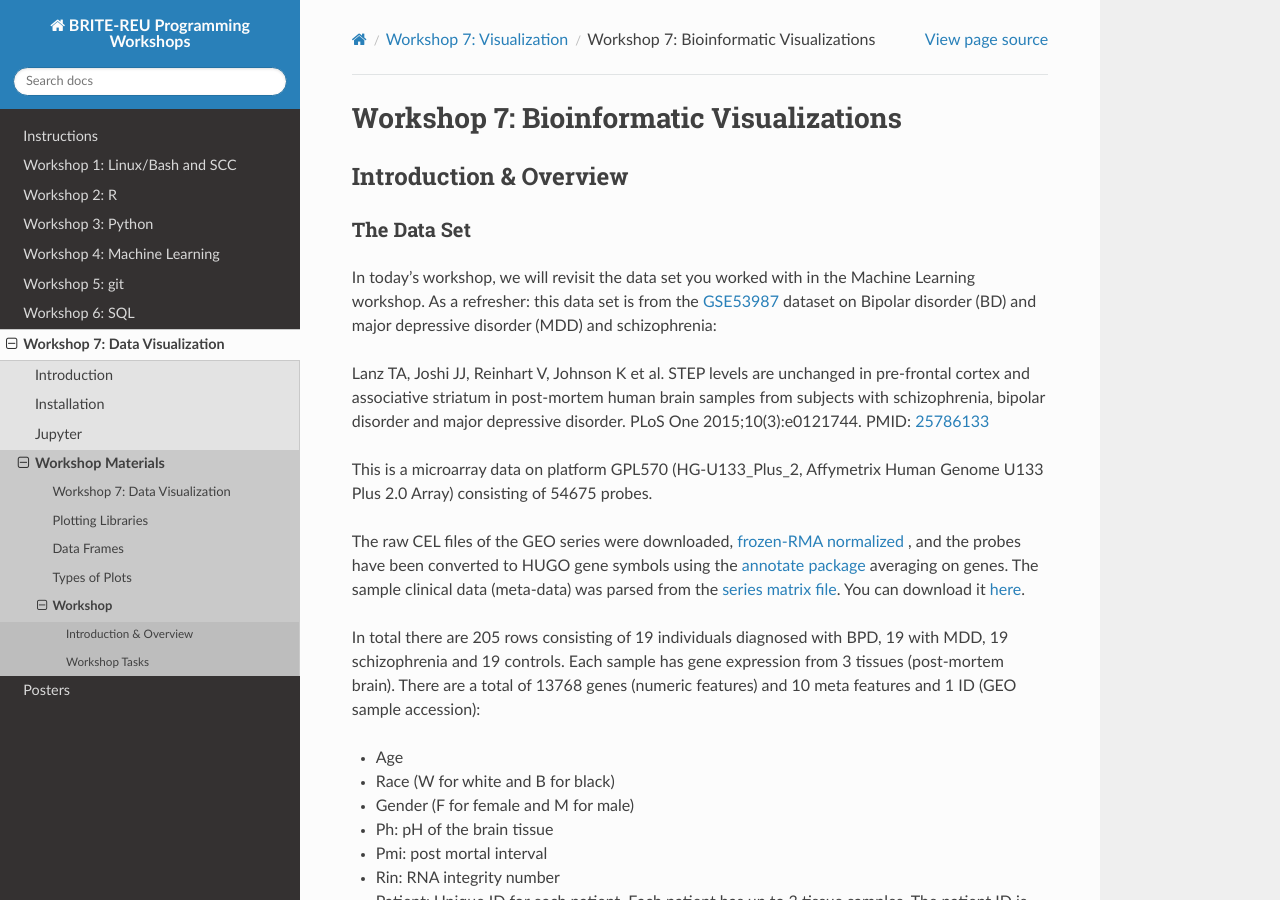
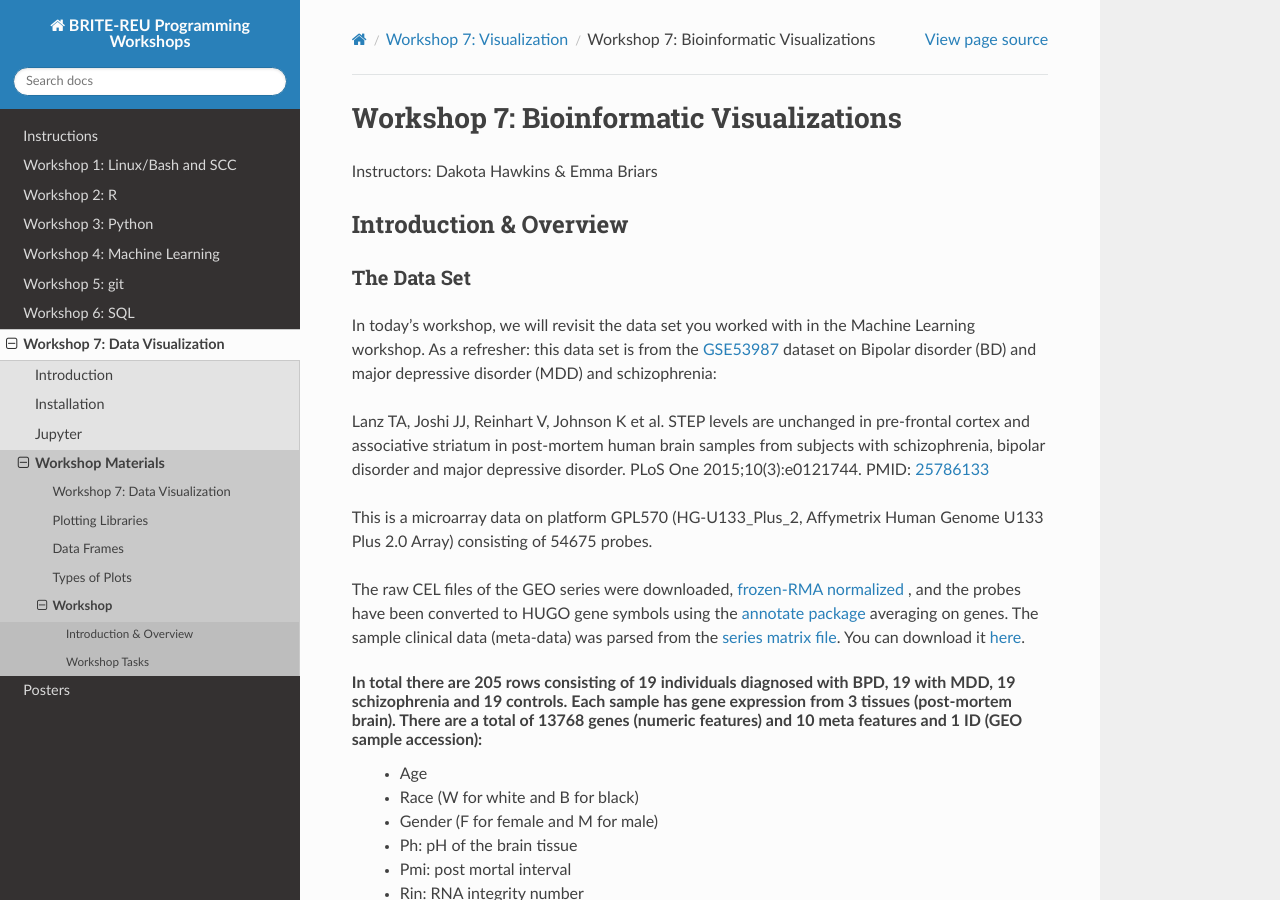
Before and after one commit to BRITE-REU/programming-workshops, a Sphinx documentation site: the page built from source/workshops/07_visualization/workshop.rst, in a window 1280 px wide and 900 px high. Built offline with Sphinx 7.4.7 and the Read the Docs theme 2.0.0, drawn with Linux system fonts in a browser that asks for light colours.

Commit message:
Update workshop.rst
Changed formatting

```diff
--- a/source/workshops/07_visualization/workshop.rst
+++ b/source/workshops/07_visualization/workshop.rst
@@ -2,11 +2,13 @@
 Workshop 7: Bioinformatic Visualizations
 ========================================
 
+Instructors: Dakota Hawkins & Emma Briars
+
 Introduction & Overview
-------------------------
+~~~~~~~~~~~~~~~~~~~~~~~~
 
 The Data Set
-~~~~~~~~~~~~~~~~~
+-------------
 
 In today's workshop, we will revisit the data set you worked with in the Machine Learning workshop. As a refresher:  this data set is from the `GSE53987 <https://www.ncbi.nlm.nih.gov/geo/query/acc.cgi?acc=GSE53987>`_ dataset on Bipolar disorder (BD) and major depressive disorder (MDD) and schizophrenia:
 
@@ -17,62 +19,62 @@
 The raw CEL files of the GEO series were downloaded, `frozen-RMA normalized <https://bioconductor.org/packages/release/bioc/html/frma.html>`_ , and the probes have been converted to HUGO gene symbols using the `annotate package <https://www.bioconductor.org/packages/release/bioc/html/annotate.html>`_ averaging on genes. The sample clinical data (meta-data) was parsed from the `series matrix file <ftp://ftp.ncbi.nlm.nih.gov/geo/series/GSE53nnn/GSE53987/matrix/>`_. You can download it `here <https://github.com/BRITE-REU/programming-workshops/blob/master/source/workshops/04_Machine_learning/data/GSE53987_combined.csv>`_.
 
 In total there are 205 rows consisting of 19 individuals diagnosed with BPD, 19 with MDD, 19 schizophrenia and 19 controls. Each sample has gene expression from 3 tissues (post-mortem brain). There are a total of 13768 genes (numeric features) and 10 meta features and 1 ID (GEO sample accession):
-
-- Age
-- Race (W for white and B for black)
-- Gender (F for female and M for male)
-- Ph: pH of the brain tissue
-- Pmi: post mortal interval
-- Rin: RNA integrity number
-- Patient: Unique ID for each patient. Each patient has up to 3 tissue samples. The patient ID is written as disease followed by a number from 1 to 19
-- Tissue: tissue the expression was obtained from.
-- Disease.state: class of disease the patient belongs to: bipolar, schizophrenia, depression or control.
-- source.name: combination of the tissue and disease.state
+    - Age
+    - Race (W for white and B for black)
+    - Gender (F for female and M for male)
+    - Ph: pH of the brain tissue
+    - Pmi: post mortal interval
+    - Rin: RNA integrity number
+    - Patient: Unique ID for each patient. Each patient has up to 3 tissue samples. The patient ID is written as disease followed by a number from 1 to 19
+    - Tissue: tissue the expression was obtained from.
+    - Disease.state: class of disease the patient belongs to: bipolar, schizophrenia, depression or control.
+    - source.name: combination of the tissue and disease.state
 
 Workshop Tasks
-~~~~~~~~~~~~~~~~~
+---------------
 
 This workshop will walk you through an analysis of the GSE53987 microarray data set. This workshop has the following three tasks:
-    1. Visualize the demographics of the data set
-    2. Cluster gene expression data and appropriately visualize the cluster results
-    3. Compute differential gene expression and visualize the differential expression
+  1. Visualize the demographics of the data set
+  2. Cluster gene expression data and appropriately visualize the cluster results
+  3. Compute differential gene expression and visualize the differential expression
 
 Each task has a **required** section and a **bonus** section. Focus on completing the three **required** sections first, then if you have time at the end, revisit the **bonus** sections.
 
 Finally, as this is your final workshop, we hope that you will this as an opportunity to integrate the different concepts that you have learned in previous workshops.
 
 Workshop Logistics:
-~~~~~~~~~~~~~~~~~~~~
+--------------------
+
 As mentioned in the pre-workshop documentation, you can do this workshop either in a Jupyter Notebook, or in a python script. Please make sure you have set-up the appropriate environment for youself. This workshop will be completed using "paired-programming" and the "driver" will switch every 15 minutes. Also, we will be using the python plotting libraries matplotlib and seaborn.
 
 
 Workshop Tasks
-------------------------
+~~~~~~~~~~~~~~~
 
 Task 0: Set-Up your environment
-~~~~~~~~~~~~~~~~~~~~~~~~~~~~~~~~
+--------------------------------
+
 Whether you are working in a Jupyter Notebook or directly with a python script, make sure that you have followed the pre-workshop instructions. From there, create a script/notebook and load a few libraries that might be useful:
 
 .. code-block:: python
-  # Import Necessary Libraries
-  import pandas as pd
-  import matplotlib.pyplot as plt
-  import seaborn as sns
-  import scipy.stats as stats
+    # Import Necessary Libraries
+    import pandas as pd
+    import matplotlib.pyplot as plt
+    import seaborn as sns
+    import scipy.stats as stats
 
 Task 1: Visualize Dataset Demographics
-~~~~~~~~~~~~~~~~~~~~~~~~~~~~~~~~~~~~~~~
+---------------------------------------
 
-Required Workshop Task:
-^^^^^^^^^^^^^^^^^^^^^^^
-**Use the skeleton code to write 3 plotting functions:**
+**Required Workshop Task:**
+Use the skeleton code to write 3 plotting functions:
     1. plot_distribution()
-        - Returns a distribution plot object given a dataframe and one observation
+      - Returns a distribution plot object given a dataframe and one observation
     2. plot_relational()
-        - Returns a distribution plot object given a dataframe and (x,y) observations
+      - Returns a distribution plot object given a dataframe and (x,y) observations
     3. plot_categorical()
-        - Returns a categorical plot object given a dataframe and (x,y) observations
-**Use these functions to produce the following plots:**
+      - Returns a categorical plot object given a dataframe and (x,y) observations
+Use these functions to produce the following plots:
     1. Histogram of patient ages
     2. Histogram of gene expression for 1 gene
     3. Scatter plot of gene expression for 1 gene by ages
@@ -83,8 +85,7 @@
     - Legend (if applicable)
     - Be readable
 
-Bonus Task:
-^^^^^^^^^^^^
+**Bonus Task:**
   1. Return to these functions and include functionality to customize color palettes, axis legends, etc. You can choose to define your own plotting "style" and keep that consistent for all of your plotting functions.
   2. Faceting your plots. Modify your functions to take in a "facet" argument that when facet is an observation, the function will create a facet grid and facet on that observation. Read more about faceting here <https://seaborn.pydata.org/tutorial/axis_grids.html>`_. Faceting generates multi-plot grids by mapping a dataset onto multiple axes arrayed in a grid of rows and columns that correspond to levels of variables in the dataset.
     - In order to use facteting, your data **must be** in a Pandas DataFrame and it must take the form of what Hadley Whickam calls “tidy” data.
```
